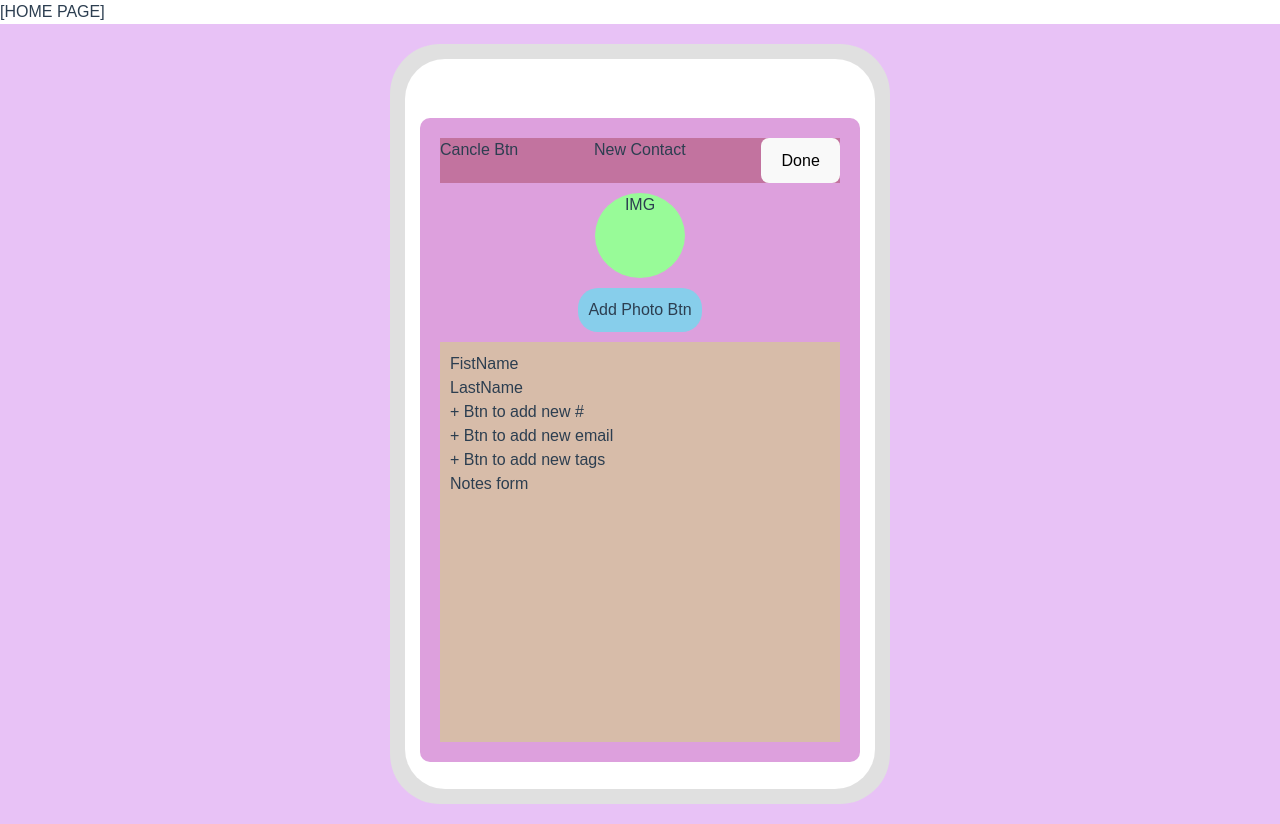
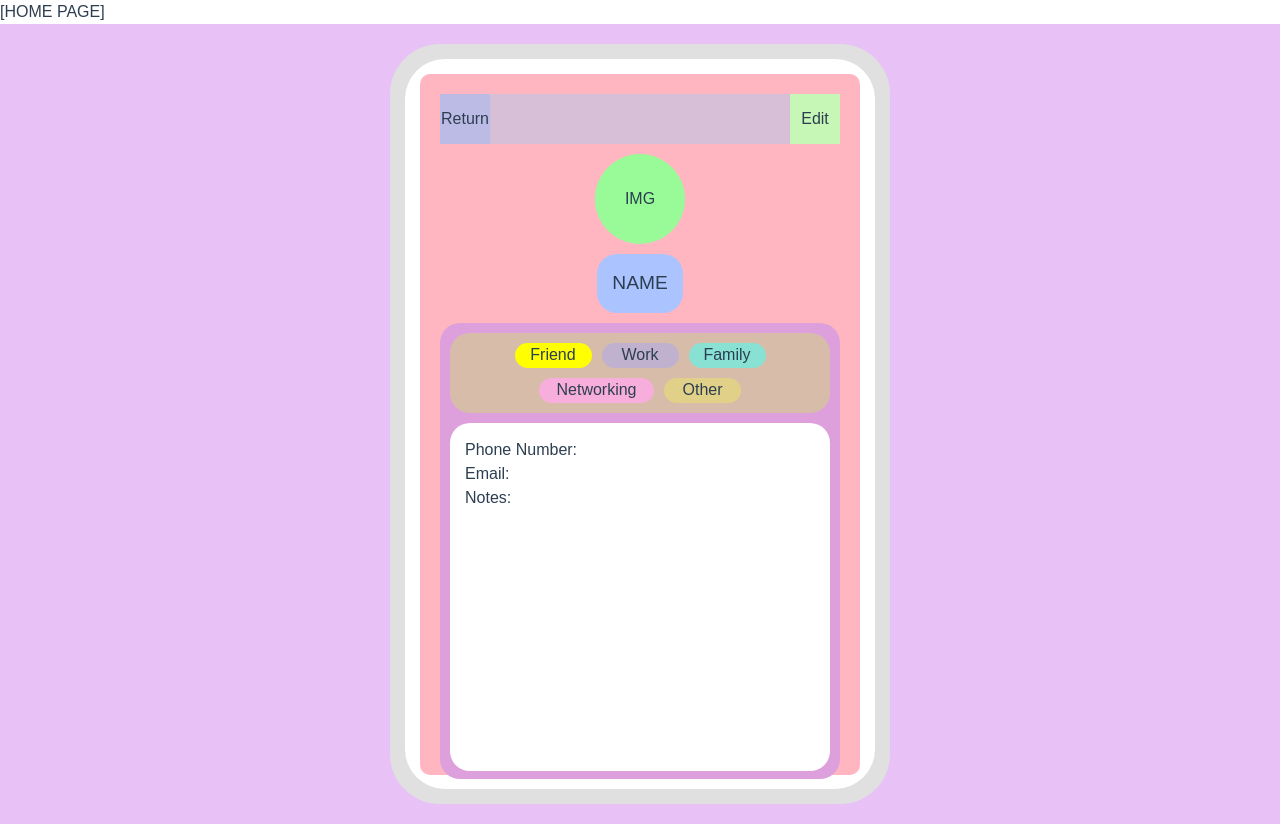
Before and after one commit to amilia-n/Techtonica-Weekly-Projects, a React (Vite) app in the folder Week 11 Contact List/client/: page / in a window 1280 px wide. Built offline with nearby package versions, Linux system fonts and the light colour scheme.

Commit message:
front end individual contact display UI setup

```diff
--- a/Week 11 Contact List/client/src/App.css
+++ b/Week 11 Contact List/client/src/App.css
@@ -19,7 +19,7 @@ body {
 
 .body {
   background-color: var(--color-base);
-  background-image: url('/background.jpeg');
+  background-image: url("/background.jpeg");
   background-size: cover;
   background-position: center;
   background-attachment: fixed;
@@ -50,7 +50,7 @@ textarea {
 }
 
 .app {
-  background-color: rgba(246, 241, 232, 0.85);  /* F6F1E8 with 85% opacity */
+  background-color: rgba(246, 241, 232, 0.85); /* F6F1E8 with 85% opacity */
   max-width: 1250px;
   width: 100%;
   min-height: 90vh;
@@ -88,7 +88,7 @@ textarea {
   gap: 20px;
   justify-content: space-between;
 }
-.display{
+.display {
   background-color: white;
   height: 100%;
   border-radius: 40px;
@@ -101,23 +101,23 @@ textarea {
 
 .list-all {
   display: none; /* temp */
-  background-color: #98FB98;
+  background-color: #98fb98;
   height: 98%;
   padding: 5px;
   border-radius: 10px;
   /* display: flex; */
   flex-direction: column;
   gap: 10px;
-  overflow:hidden;
+  overflow: hidden;
 }
-.header{
+.header {
   background-color: #edf2fb;
   display: flex;
   gap: 5px;
   justify-content: space-between;
 }
 .search {
-  background-color: #87CEEB;
+  background-color: #87ceeb;
   height: 50px;
   padding: 10px;
   border-radius: 10px;
@@ -125,10 +125,9 @@ textarea {
   justify-content: center;
   align-items: center;
   width: 90%;
-
 }
-.add{
-  background-color: #D7BCA9;
+.add {
+  background-color: #d7bca9;
   border-radius: 10px;
   height: 50px;
   width: 50px;
@@ -140,42 +139,41 @@ textarea {
   padding: 10px;
   overflow-y: scroll;
 }
-.summary-container{
+.summary-container {
   background-color: white;
   height: fit-content;
   border-radius: 10px;
   padding: 10px;
   margin: 2px 2px 10px 2px;
 }
-.summary-header{
+.summary-header {
   display: flex;
   gap: 20px;
-  background-color: #D7BCA9;
+  background-color: #d7bca9;
   padding: 10px;
 }
-.summary-img{
-  background-color: #87CEEB;
+.summary-img {
+  background-color: #87ceeb;
   border-radius: 50px;
   height: 60px;
   width: 60px;
-
 }
-.summary-name{
+.summary-name {
   padding: 15px;
   text-align: start;
-  background-color: #F6F1E8;
+  background-color: #f6f1e8;
   width: 80%;
 }
-.summary-details{
-  background-color: #F0E68C;
+.summary-details {
+  background-color: #f0e68c;
   padding: 20px;
 }
 
-
 /* display for add new form */
 .add-new {
-  display: flex;
-  background-color: #DDA0DD;
+  display: none; /* temp */
+  /* display: flex; */
+  background-color: #dda0dd;
   height: 90%;
   padding: 20px;
   border-radius: 10px;
@@ -184,44 +182,142 @@ textarea {
   gap: 10px;
   justify-content: top;
   align-items: center;
-  ;
 }
-.form-header{
+.form-header {
   display: flex;
   width: 100%;
   height: 8%;
   background-color: rgba(125, 0, 0, 0.284);
   justify-content: space-between;
 }
-.add-img{
+.add-img {
   display: flex;
   width: 90px;
   height: 90px;
   border-radius: 50%;
-  background-color: #98FB98;
+  background-color: #98fb98;
   justify-content: center;
 }
-.add-btn{
-  background-color: #87CEEB;
+.add-btn {
+  background-color: #87ceeb;
   padding: 10px;
   border-radius: 20px;
 }
-.add-detail-container{
+.add-detail-container {
   display: block;
-  border-bottom: #87CEEB;
-  background-color: #D7BCA9;
+  background-color: #d7bca9;
   padding: 10px;
   width: 100%;
   height: 70%;
 }
 
 /* display for individual contact card */
-/* .individual{
-  background-color: #FFB6C1;
+.individual {
+  display: block;
+  background-color: #ffb6c1;
+  height: 98%;
   padding: 20px;
   border-radius: 10px;
-  flex: 1;
+}
+.individual-header {
   display: flex;
+  background-color: thistle;
+  width: 100%;
+  height: fit-content;
+  justify-content: space-between;
+  text-align: center;
+}
+.return-to-list {
+  background-color: rgb(187, 187, 229);
+  width: 50px;
+  height: 50px;
+  align-content: center;
+}
+.change-detail {
+  background-color: rgb(199, 247, 182);
+  width: 50px;
+  height: 50px;
+  align-content: center;
+}
+.contact-img {
+  background-color: #98fb98;
+  width: 90px;
+  height: 90px;
+  border-radius: 50%;
+  justify-self: center;
+  margin: 10px;
+  align-content: center;
+  text-align: center;
+}
+.contact-name {
+  background-color: #abc4ff;
+  justify-self: center;
+  padding: 15px;
+  border-radius: 20px;
+  font-weight: 300;
+  font-size: 1.2rem;
+  margin: 10px;
+  width: fit-content;
+}
+.contact-detail {
+  background-color: #dda0dd;
+  padding: 10px;
+  width: 100%;
+  height: 69%;
+  border-radius: 20px;
+  overflow: hidden;
+}
+.tags {
+  display: flex;
+  background-color: #d7bca9;
+  padding: 10px;
+  width: 100%;
+  height: fit-content;
+  margin-bottom: 10px;
+  flex-wrap: wrap;
+  gap: 10px;
+  border-radius: 20px;
   justify-content: center;
-  align-items: center;
-} */
+}
+.tagFriend {
+  background-color: yellow;
+  width: 77px;
+  height: 25px;
+  text-align: center;
+  border-radius: 20px;
+}
+.tagWork {
+  background-color: rgb(192, 177, 207);
+  width: 77px;
+  height: 25px;
+  text-align: center;
+  border-radius: 20px;
+}
+.tagFamily {
+  background-color: rgb(136, 225, 211);
+  width: 77px;
+  height: 25px;
+  text-align: center;
+  border-radius: 20px;
+}
+.tagNetworking {
+  background-color: rgb(247, 174, 221);
+  width: 115px;
+  height: 25px;
+  text-align: center;
+  border-radius: 20px;
+}
+.tagOther {
+  background-color: rgb(225, 209, 136);
+  width: 77px;
+  height: 25px;
+  text-align: center;
+  border-radius: 20px;
+}
+.detail-list {
+  background-color: white;
+  height: 80%;
+  padding: 15px;
+  border-radius: 20px;
+  overflow-y: scroll;
+}
--- a/Week 11 Contact List/client/src/App.jsx
+++ b/Week 11 Contact List/client/src/App.jsx
@@ -1,5 +1,5 @@
 // Root component of the application, rendering the Home page
-import './App.css';
+import "./App.css";
 // import Home from './pages/Home';
 
 function App() {
@@ -7,52 +7,52 @@ function App() {
     <div>
       {/* <Home /> */}
       [HOME PAGE]
-      <div className='home'>
-      <div className='main-container'>
+      <div className="home">
+        <div className="main-container">
           {/* Inside home is main container (phone) <br /> */}
-        <div className='display'>
+          <div className="display">
             {/* list all */}
-        <div className='list-all'>
-          <div className='header'>
-            <div className='search'>Search</div>
-            <div className='add'>+ Btn</div>
+            <div className="list-all">
+              <div className="header">
+                <div className="search">
+                  Search
+                  {/* allow search by name + by tags */}
                 </div>
-        <div className='contact-list'>
+                <div className="add">+ Btn</div>
+              </div>
+              <div className="contact-list">
                 All Contacts List
-        <div className='summary-container'>
+                <div className="summary-container">
                   {/* Contact Summary = Header(photo, name) + details (tag, phone number, email) */}
-          <div className='summary-header'>
-            <div className='summary-img'>Photo</div>
-            <div className='summary-name'>Name</div>
+                  <div className="summary-header">
+                    <div className="summary-img">Photo</div>
+                    <div className="summary-name">Name</div>
                   </div>
-          <div className='summary-details'>
-            Detail
-            Tag <br />
+                  <div className="summary-details">
+                    Detail Tag <br />
                     Number <br />
                     Email <br />
                   </div>
                 </div>
-          <div className='summary-container'>
+                <div className="summary-container">
                   {/* Contact Summary = Header(photo, name) + details (tag, phone number, email) */}
-          <div className='summary-header'>
-            <div className='summary-img'>Photo</div>
-            <div className='summary-name'>Name</div>
+                  <div className="summary-header">
+                    <div className="summary-img">Photo</div>
+                    <div className="summary-name">Name</div>
                   </div>
-          <div className='summary-details'>
-            Detail
-            Tag <br />
+                  <div className="summary-details">
+                    Detail Tag <br />
                     Number <br />
                     Email <br />
                   </div>
                 </div>
-          <div className='summary-container'>
+                <div className="summary-container">
                   {/* Contact Summary = Header(photo, name) + details (tag, phone number, email) */}
-          <div className='summary-header'>
-            <div className='summary-img'>Photo</div>
-            <div className='summary-name'>Name</div>
+                  <div className="summary-header">
+                    <div className="summary-img">Photo</div>
+                    <div className="summary-name">Name</div>
                   </div>
-          <div className='summary-details'>
-            Detail
+                  <div className="summary-details">
                     Tag <br />
                     Number <br />
                     Email <br />
@@ -61,23 +61,21 @@ function App() {
               </div>
             </div>
             {/* Add New Form*/}
-        <div className='add-new'>
-        <div className='form-header'>
+            <div className="add-new">
+              <div className="form-header">
                 <div>Cancle Btn</div>
                 <div>New Contact</div>
                 <button type="submit">Done</button>
               </div>
-        <div className='add-img'>
-          IMG
-          </div>
+              <div className="add-img">IMG</div>
               {/* <label className="file-upload">
               <img src={addIcon} alt="Upload" />
               <span>Upload Image</span>
               <input type="file" name="image" accept="image/*" />
             </label> */}
-        <div className='add-btn'>Add Photo Btn</div>
-        <div className='add-detail-container'>
-          {/* Detail Container = Form for First name, last name, phone, email, notes, assign tags + */}
+              <div className="add-btn">Add Photo Btn</div>
+              <div className="add-detail-container">
+                {/* Form for First name, last name, phone, email, notes, assign tags + */}
                 <div>FistName</div>
                 <div>LastName</div>
                 <div>+ Btn to add new #</div>
@@ -87,12 +85,33 @@ function App() {
               </div>
             </div>
             {/* Individual Contact Card*/}
-        <div className='individual'> </div>
-
+            <div className="individual">
+              <div className="individual-header">
+                {/* Header: Back to list + edit btn */}
+                <div className="return-to-list">Return</div>
+                <div className="change-detail">Edit</div>
+              </div>
+              <div className="contact-img">IMG</div>
+              <div className="contact-name">NAME</div>
+              {/* Detail Container = display tags */}
+              <div className="contact-detail">
+                <div className="tags">
+                  <div className="tagFriend">Friend</div>
+                  <div className="tagWork">Work</div>
+                  <div className="tagFamily">Family</div>
+                  <div className="tagNetworking">Networking</div>
+                  <div className="tagOther">Other</div>
+                </div>
+                <div className="detail-list">
+                  <div>Phone Number: </div>
+                  <div>Email: </div>
+                  <div>Notes: </div>
                 </div>
               </div>
             </div>
-
+          </div>
+        </div>
+      </div>
     </div>
   );
 }
```
Lines whose indentation alone changed are shown as unchanged.
